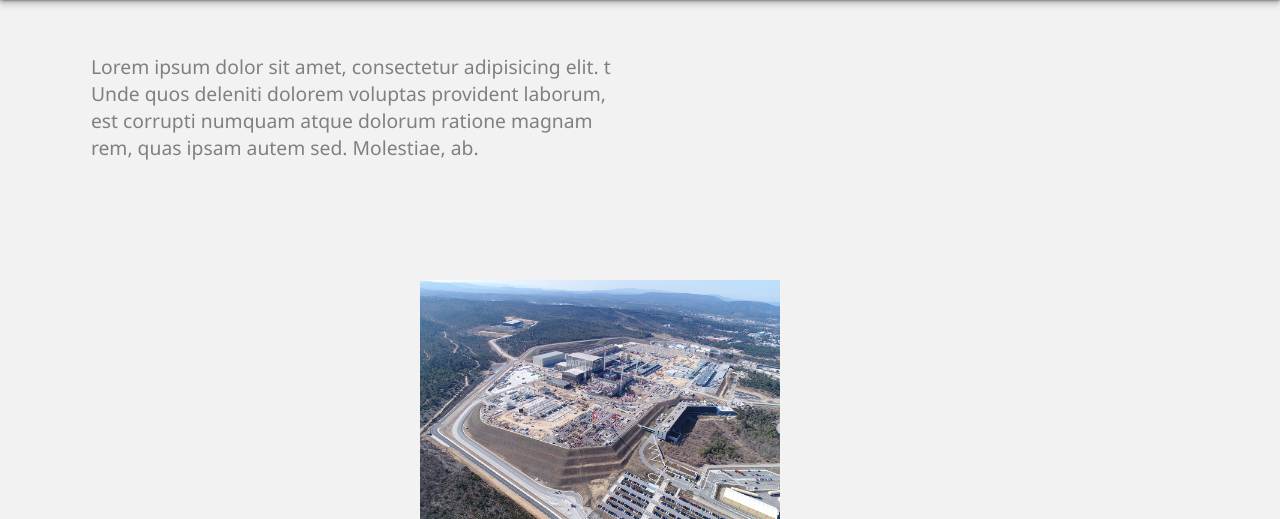
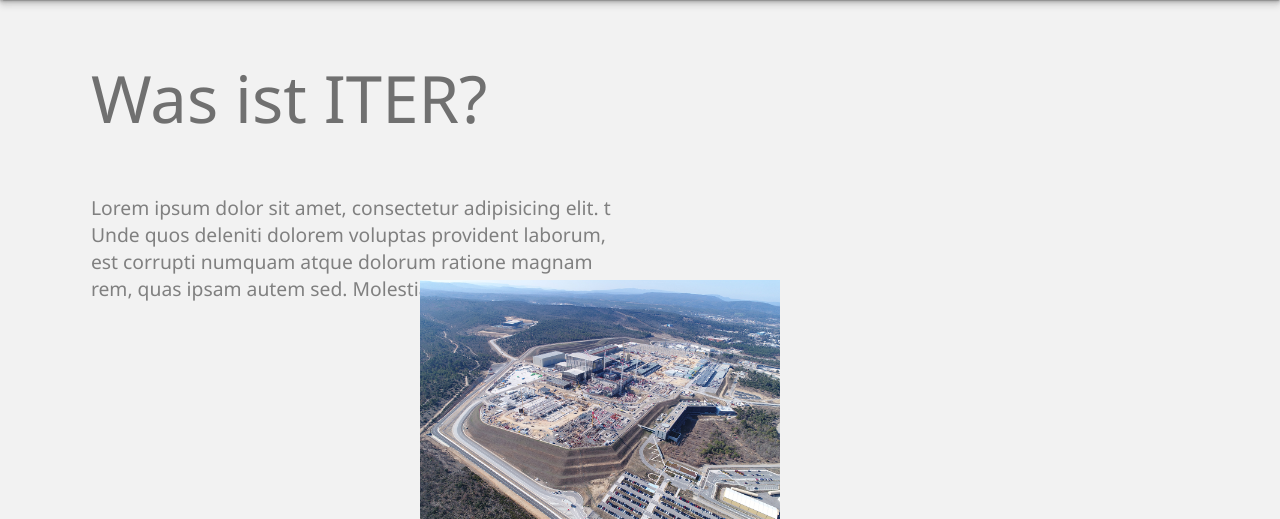
Before and after one commit to Cha0sType/site-thermonuclearfusion, a Flask app: page /iter in a window 1280 px wide. Shown: the part 78-597 px from the top of the page. Run offline with Flask 2, Linux system fonts and the light colour scheme.

Commit message:
Worked on iter

```diff
--- a/main.py
+++ b/main.py
@@ -18,6 +18,11 @@ def iter():
     title = "ITER - Ein Forschungsprojekt in Europa"
     return render_template('Iter/iter_index.html', header=header.replace('--name--', f"<h2 style='color: rgba(255, 255, 255, 0.8); font-weight: normal; font-size: 1.61vw; margin-bottom: 0.9vw; margin-left: auto; margin-left: 50%; transform: translateX(-50%); position: absolute;'>{title}</h2>"))
 
+@app.route('/iter/science')
+def science():
+    return render_template('Iter/iter_subpage1.html', header=header)
+
+
 @app.route('/basics') #Creating basics sub page and rendering specified template
 def basics():
     return render_template('Basics/basics_index.html', header=header.replace('--name--', "<h2 style='color: rgba(255, 255, 255, 0.8); font-weight: normal; font-size: 1.61vw; margin-bottom: 0.9vw; margin-left: auto; margin-left: 50%; transform: translateX(-50%); position: absolute;'>Kerfusion</h2>"))
@@ -28,7 +33,7 @@ def reactors():
 
 @app.route('/reactors/stellarator') #Creating stellerator sub page of reactors and rendering specified template
 def stellarator():
-    return render_template('Reactors/Stellarator.html', header=header)
+    return render_template('Reactors/Stellarator.html', header=header.replace('--name--', "<h2 style='color: rgba(255, 255, 255, 0.8); font-weight: normal; font-size: 1.61vw; margin-bottom: 0.9vw; margin-left: auto; margin-left: 50%; transform: translateX(-50%); position: absolute;'>ITER - Forschung in Europa</h2>"))
 
 @app.route('/reactors/tokamak') #Creating tokamak sub page of reactors and rendering specified template
 def tokamak():
--- a/templates/Iter/iter_index.html
+++ b/templates/Iter/iter_index.html
@@ -11,6 +11,8 @@
 <body>
     {{ header|safe }}
     <img src="{{url_for('static', filename='img/iter-view.jpg')}}" alt="Something went wrong .-." style="scale: 30%; position: absolute; float: left;">
+    <h1>Was ist ITER?</h1>
+
     <p style="color: grey;">
         Lorem ipsum dolor sit amet, consectetur adipisicing elit. t <br> Unde quos deleniti dolorem voluptas provident
         laborum, <br>
--- a/templates/index.html
+++ b/templates/index.html
@@ -1,6 +1,7 @@
 <!DOCTYPE html>
 
 <html lang="de">
+
 <head>
 
     <link rel="stylesheet" href="{{url_for('static', filename='stylesheets/index.css')}}">
@@ -10,6 +11,7 @@
     <title>Kernfusionsreaktoren - Home</title>
 
 </head>
+
 <body>
 
     {{ header|safe }}
```
Also changed, not shown: templates/Iter/iter_subpage1.html (added, +12 -0 lines). Lines whose indentation alone changed are shown as unchanged.
